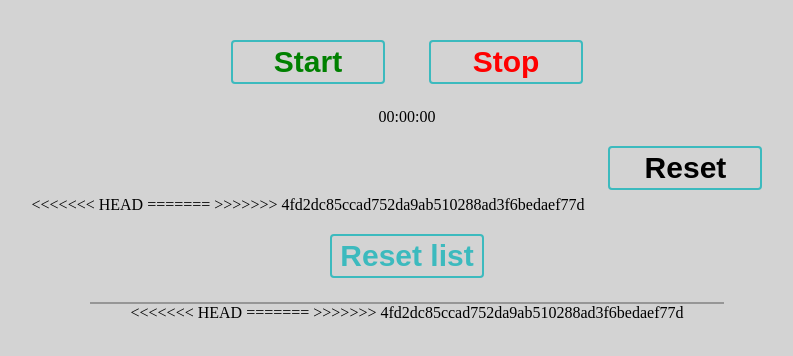
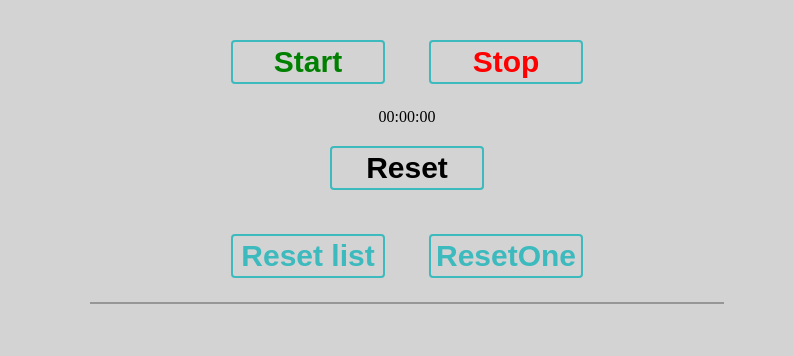
Before and after one commit to Zszywka/stopwatch, a website: page index.html in a window 1280 px wide. Shown: the whole page, without its empty margins (233-1026 px from the left). Drawn offline with Linux system fonts and the light colour scheme.

Commit message:
Fix the bugs in merge

```diff
--- a/index.html
+++ b/index.html
@@ -11,21 +11,14 @@
       <a href="#" class="button" id="stop">Stop</a>
     </nav>
     <div class="stopwatch"></div>
-<<<<<<< HEAD
-=======
-
->>>>>>> 4fd2dc85ccad752da9ab510288ad3f6bedaef77d
     <a href="#" class="button" id="reset">Reset</a>
     <div class="list">
       <a href="#" class="button" id="resetList">Reset list</a>
+      <a href="#" class="button" id="resetOneElementOfTheList">ResetOne</a>
       <ul class="results">
       </ul>
     </div>
-<<<<<<< HEAD
     <!-- Script -->
-=======
-    <!-- Script  -->
->>>>>>> 4fd2dc85ccad752da9ab510288ad3f6bedaef77d
     <script type="text/javascript" src="script-compiled.js"></script>
   </body>
 </html>
```
